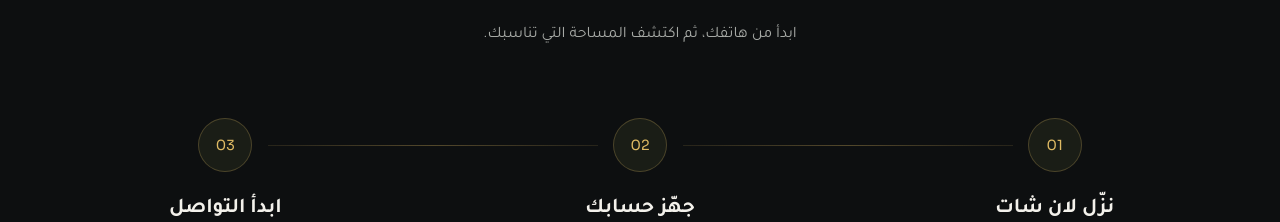
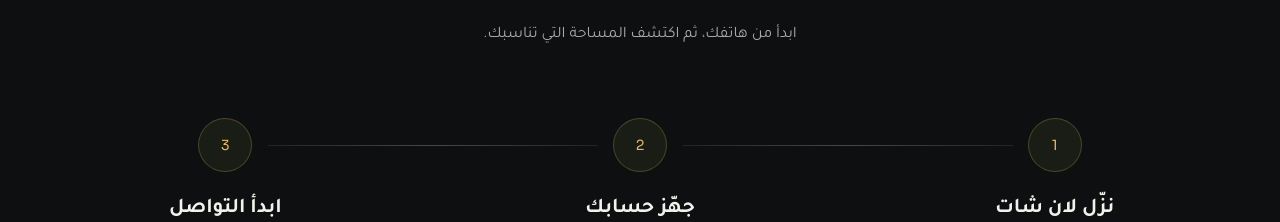
Before and after one commit to foaademad/lan-chat-landing, a React (Vite) app: page / in a window 1280 px wide. Shown: the part 4347-4569 px from the top of the page. Built offline with nearby package versions, Linux system fonts and the light colour scheme.

Commit message:
Update JavaScript file reference in index.html and adjust step numbering in App.tsx for improved clarity and consistency. Remove obsolete JavaScript file from assets.

```diff
--- a/src/App.tsx
+++ b/src/App.tsx
@@ -139,7 +139,7 @@ function App() {
 
       <section className="shell section steps-section" aria-labelledby="steps-title">
         <div className="section-head section-head--center" data-reveal><p className="eyebrow">05 / {c.stepsLabel}</p><h2 id="steps-title">{c.stepsTitle}</h2><p className="section-lead">{c.stepsLead}</p></div>
-        <ol className="steps">{c.steps.map((step, i) => <li key={step.title} data-reveal style={{ '--delay': `${i * 100}ms` } as CSSProperties}><span className="step-number">0{i + 1}</span><h3>{step.title}</h3><p>{step.text}</p></li>)}</ol>
+        <ol className="steps">{c.steps.map((step, i) => <li key={step.title} data-reveal style={{ '--delay': `${i * 100}ms` } as CSSProperties}><span className="step-number">{i + 1}</span><h3>{step.title}</h3><p>{step.text}</p></li>)}</ol>
       </section>
 
       <section className="shell web-section" aria-labelledby="web-title">
```
Also changed, not shown: 2 other files (tests, documents, lock files or other folders).
